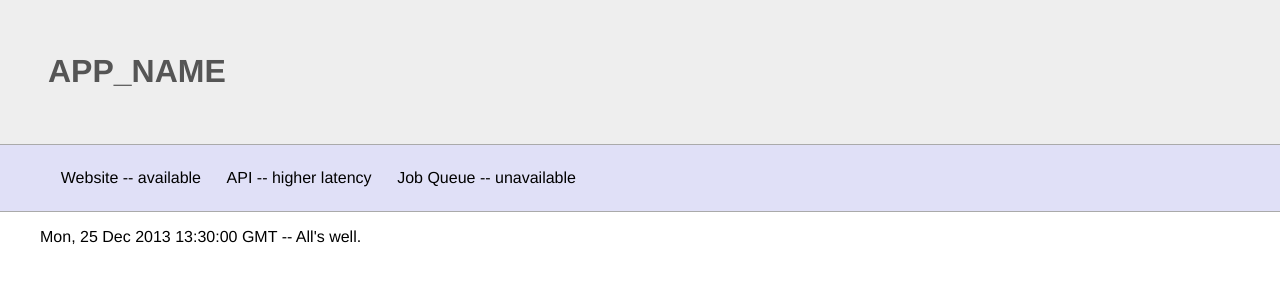
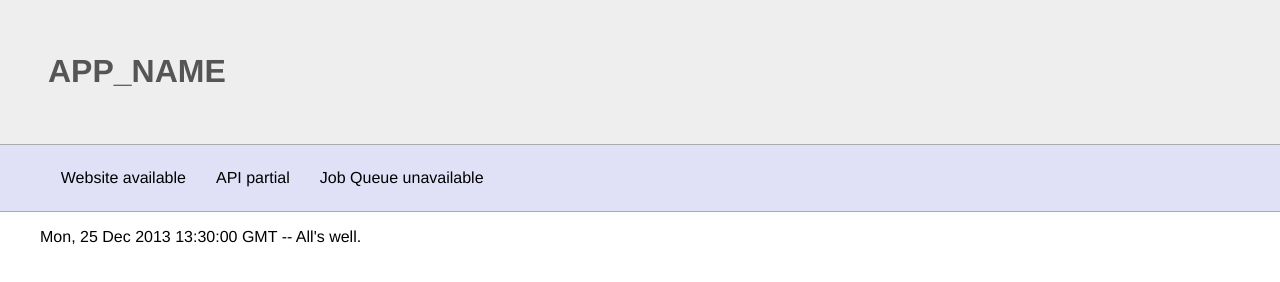
Before and after one commit to danielbeardsley/status-site, a plain HTML site: page index.html in a window 1280 px wide. Drawn offline with nearby package versions, Linux system fonts and the light colour scheme.

Commit message:
Services: User an html template
Instead of procedural JS.

```diff
--- a/index.html
+++ b/index.html
@@ -1,6 +1,7 @@
 <html>
    <head>
-      <script src="//ajax.googleapis.com/ajax/libs/jquery/1.9.1/jquery.min.js"></script>
+      <script src="//cdnjs.cloudflare.com/ajax/libs/jquery/1.9.1/jquery.min.js"></script>
+      <script src="//cdnjs.cloudflare.com/ajax/libs/underscore.js/1.4.4/underscore-min.js"></script>
       <script src="/status.js" type="text/javascript"></script>
       <link href="/style.css" rel="stylesheet" type="text/css"/>
    </head>
--- a/status.js
+++ b/status.js
@@ -1,4 +1,8 @@
 function loadNotices() {
+   _.templateSettings = {
+      escape: /\{([^}]+)\}/
+   };
+
    $.getJSON('notices.json', function(data) {
       var noticeElements = $.map(data.notices, function(notice) {
          var element = $('<li>');
@@ -7,16 +11,24 @@ function loadNotices() {
          return element;
       });
 
-      var serviceElements = $.map(data.services, function(available, service) {
-         var element = $('<li>');
-         var state = available === true  ? 'available' :
-                     available === false ? 'unavailable' :
-                                           'partial';
-         var status = state === 'partial' ?  available : state;
-         element.addClass('service');
-         element.addClass(state);
-         element.text(service + " -- " + status);
-         return element;
+      var serviceTemplate = _.template('\
+      <li class="service {state}">\
+         <span class="name">{name}</span>\
+         <span class="state">{info}</span>\
+      </li>');
+
+      var serviceElements = $.map(data.services, function(available, serviceName) {
+         var service = {
+            name:  serviceName,
+            state: available === true  ? 'available' :
+                   available === false ? 'unavailable' :
+                                         'partial',
+            info:  available === true  ? 'available' :
+                   available === false ? 'unavailable' :
+                                         available
+         }
+         service.info = service.state
+         return $.parseHTML(serviceTemplate(service));
       });
 
       $('#notices' ).empty().append(noticeElements);
```
